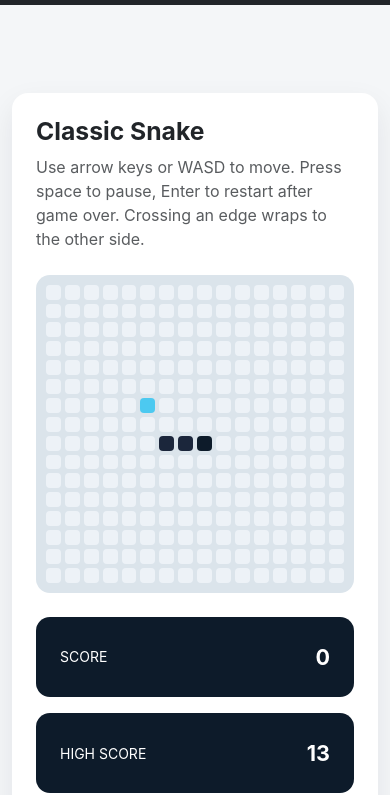
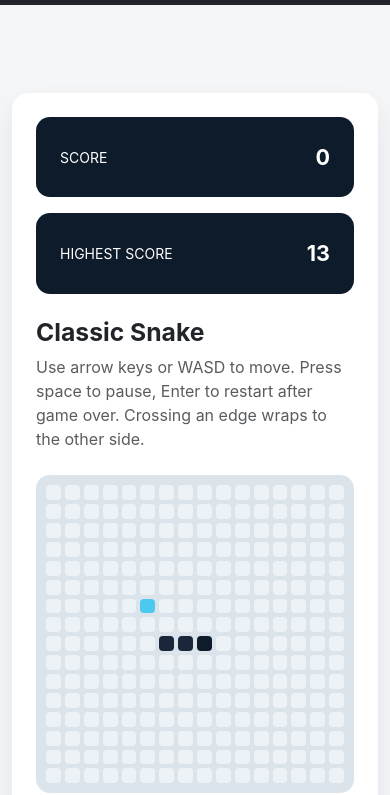
Before and after one commit to pavan-shaw/secracy, a plain HTML site: page snake.html in a window 390 px wide. Shown: the part 51-846 px from the top of the page. Drawn offline with nearby package versions, Linux system fonts and the light colour scheme.

Commit message:
Refactor high score logic and add score strip UI
Normalize the current high score before comparing in getNextHighScore to avoid relying on Math.max with unnormalized values; use an explicit conditional for clarity. Add a responsive .score-strip grid and move the Score and Highest Score stat cards into it, removing the duplicate side cards. Also tweak the game over popup copy to read "Highest score:" for consistency.

```diff
--- a/snake-logic.mjs
+++ b/snake-logic.mjs
@@ -125,7 +125,8 @@ export function normalizeHighScore(value) {
 }
 
 export function getNextHighScore(score, currentHighScore) {
-    return Math.max(score, normalizeHighScore(currentHighScore));
+    const normalizedHighScore = normalizeHighScore(currentHighScore);
+    return score > normalizedHighScore ? score : normalizedHighScore;
 }
 
 function cloneSnake(snake) {
--- a/snake.html
+++ b/snake.html
@@ -69,6 +69,19 @@
             border-radius: 14px;
         }
 
+        .score-strip {
+            display: grid;
+            grid-template-columns: repeat(2, minmax(0, 1fr));
+            gap: 16px;
+            margin-bottom: 24px;
+        }
+
+        @media (max-width: 575.98px) {
+            .score-strip {
+                grid-template-columns: 1fr;
+            }
+        }
+
         .popup-overlay {
             position: fixed;
             inset: 0;
@@ -115,6 +128,22 @@
         <div class="row justify-content-center">
             <div class="col-lg-10">
                 <div class="card game-card p-4 p-md-5">
+                    <div class="score-strip">
+                        <div class="stat-card p-4">
+                            <div class="d-flex justify-content-between align-items-center">
+                                <span class="text-uppercase small">Score</span>
+                                <strong id="score" class="fs-4">0</strong>
+                            </div>
+                        </div>
+
+                        <div class="stat-card p-4">
+                            <div class="d-flex justify-content-between align-items-center">
+                                <span class="text-uppercase small">Highest Score</span>
+                                <strong id="high-score" class="fs-4">13</strong>
+                            </div>
+                        </div>
+                    </div>
+
                     <div class="row g-4 align-items-start">
                         <div class="col-lg-7">
                             <h1 class="h2 fw-bold mb-2">Classic Snake</h1>
@@ -124,20 +153,6 @@
                         </div>
 
                         <div class="col-lg-5">
-                            <div class="stat-card p-4 mb-3">
-                                <div class="d-flex justify-content-between align-items-center">
-                                    <span class="text-uppercase small">Score</span>
-                                    <strong id="score" class="fs-4">0</strong>
-                                </div>
-                            </div>
-
-                            <div class="stat-card p-4 mb-3">
-                                <div class="d-flex justify-content-between align-items-center">
-                                    <span class="text-uppercase small">High Score</span>
-                                    <strong id="high-score" class="fs-4">13</strong>
-                                </div>
-                            </div>
-
                             <p id="status" class="mb-4">Use arrow keys, WASD, or the buttons to start.</p>
 
                             <div class="d-flex gap-2 mb-4">
@@ -172,7 +187,7 @@
 <div id="game-over-popup" class="popup-overlay" hidden>
     <div class="card popup-card p-4 text-center">
         <h2 class="h4 fw-bold mb-2">Game Over</h2>
-        <p class="text-muted mb-3">Top score is <strong id="popup-high-score">13</strong>.</p>
+        <p class="text-muted mb-3">Highest score: <strong id="popup-high-score">13</strong></p>
         <p class="mb-4">Your score: <strong id="popup-score">0</strong></p>
         <button id="popup-restart-button" class="btn btn-info">Play Again</button>
     </div>
```
